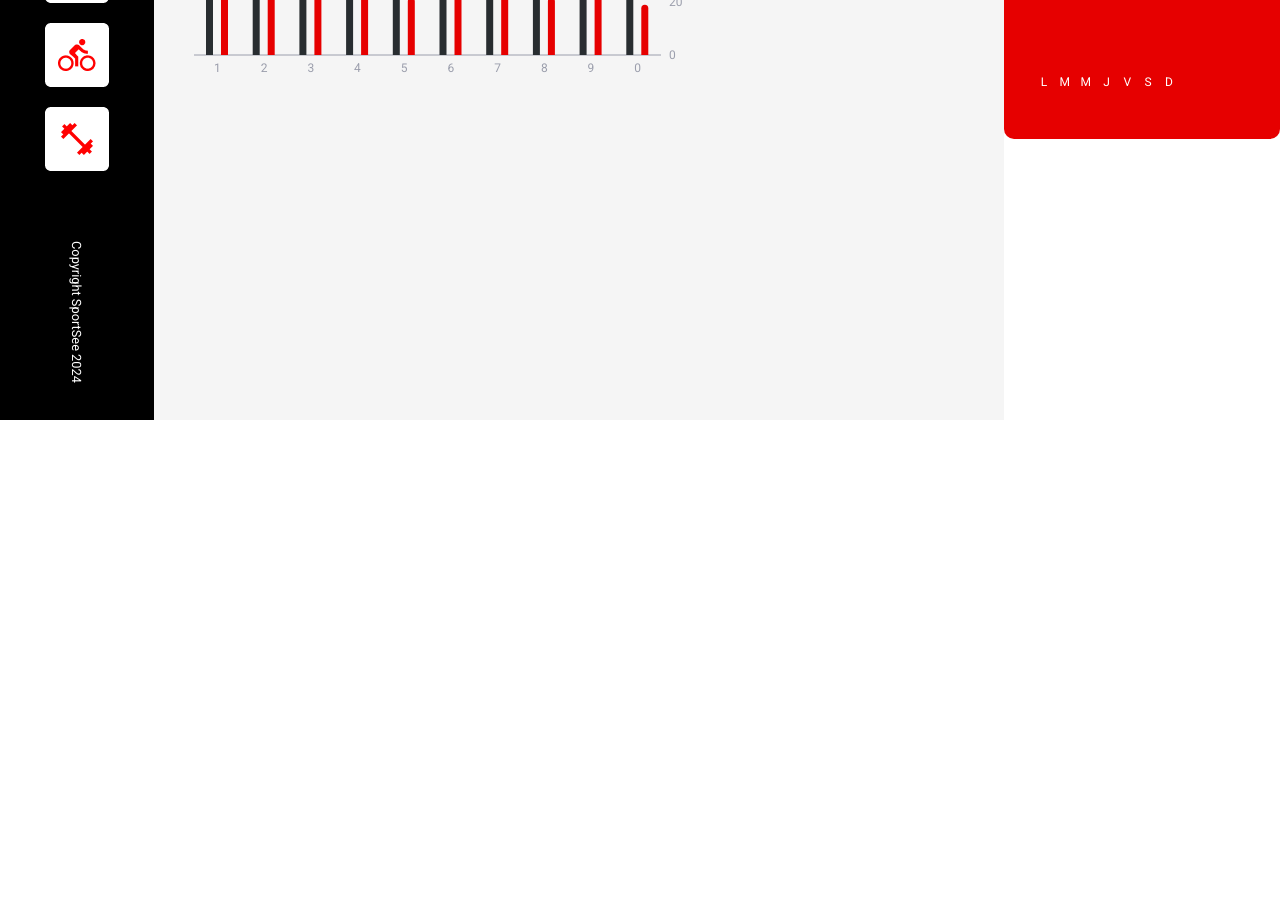
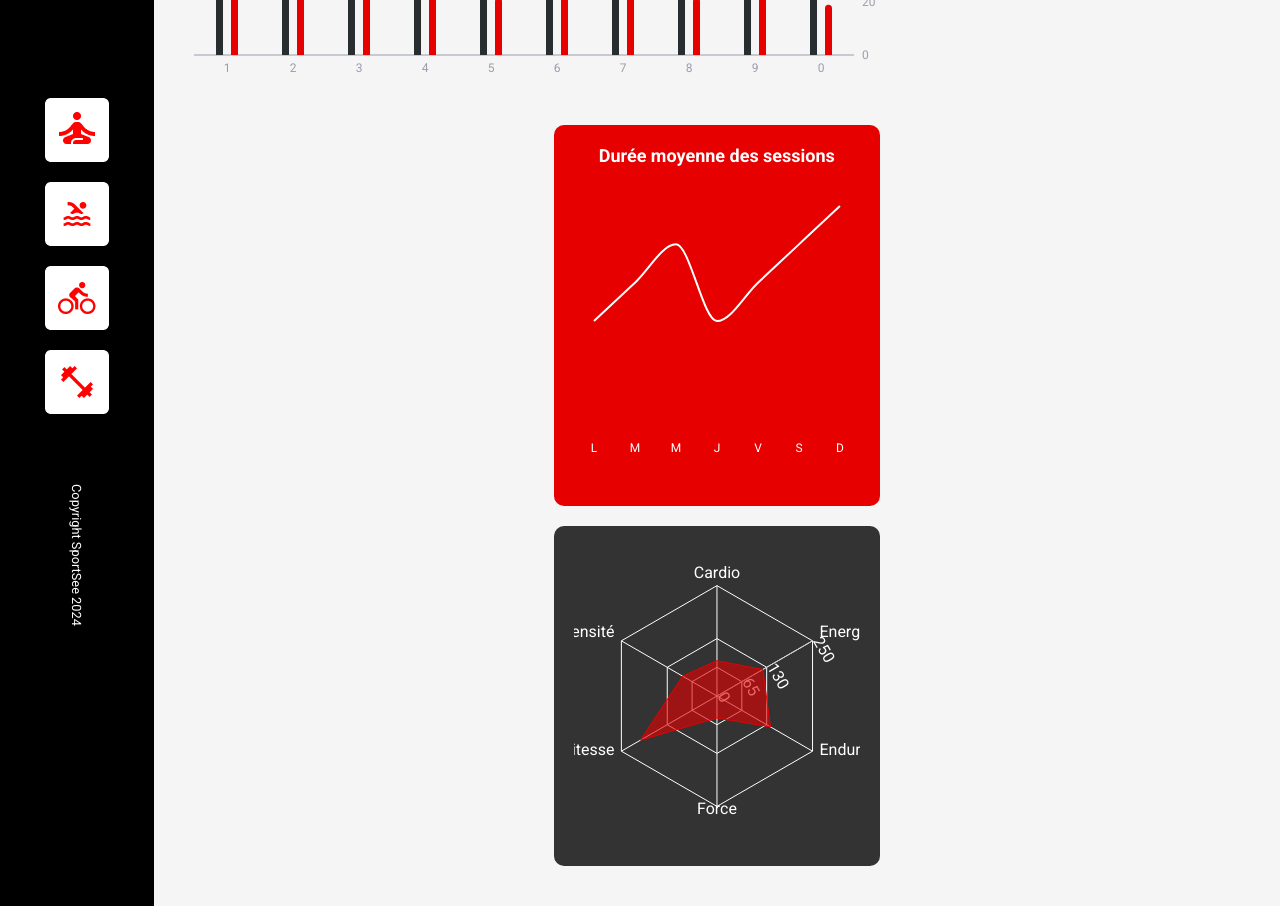
Before and after one commit to flowxt/SportSeeOC, a React (Vite) app: page / in a window 1280 px wide. Shown: the part 380-1286 px from the top of the page. Before the commit the page ends 800 px from the top, so only its background shows below. Built offline with nearby package versions, Linux system fonts and the light colour scheme.

Commit message:
radarchart

```diff
--- a/src/components/Graphics.jsx
+++ b/src/components/Graphics.jsx
@@ -1,7 +1,6 @@
 import React, { useEffect, useState } from 'react';
 import { LineChart, Line, XAxis, YAxis, Tooltip, ResponsiveContainer } from 'recharts';
 import sessionData from '../mocks/average-sessions.json';
-
 
 const Graphics = () => {
     const [data, setData] = useState([]);
@@ -10,19 +9,18 @@ const Graphics = () => {
     useEffect(() => {
         // Je convertis les jours en nom de jours
         const days = ['L', 'M', 'M', 'J', 'V', 'S', 'D'];
-const formattedData = sessionData.sessions.map ((session) => ({
+        const formattedData = sessionData.sessions.map((session) => ({
             ...session,
             day: days[session.day - 1], // Remplace les numéros de jours par les lettres correspondantes
         }));
-setData (formattedData);
-
+        setData(formattedData);
     }, []);
 
     return (
         <div className="average-session-chart">
           <h2 className="chart-title">Durée moyenne des sessions</h2>
           {data.length > 0 ? (
-            <ResponsiveContainer width="70%" height={300}>
+            <ResponsiveContainer width="100%" height={300}>
               <LineChart data={data} margin={{ top: 20, right: 20, left: 20, bottom: 20 }}>
                 {/* Axe X : Jours */}
                 <XAxis
@@ -41,7 +39,13 @@ setData (formattedData);
         borderRadius: 5,
         fontSize: 12,
     }}
-                  formatter={(value) => `${value} min`}
+    formatter={(value, name) => {
+        if (name === "sessionLength") {
+            return `${value} min`;
+        }
+        return value;
+    }}
+    labelFormatter={() => ''}
     cursor={{
         stroke: '#E60000',
         strokeWidth: 2,
--- /dev/null
+++ b/src/components/RadarChart.jsx
@@ -0,0 +1,30 @@
+import React, { useEffect, useState } from 'react';
+import { Radar, RadarChart, PolarGrid, PolarAngleAxis, PolarRadiusAxis, ResponsiveContainer } from 'recharts';
+import performanceData from '../mocks/performance.json';
+
+const RadarChartComponent = () => {
+    const [data, setData] = useState([]);
+
+    useEffect(() => {
+        const formattedData = performanceData.data.map(item => ({
+            ...item,
+            kind: performanceData.kind[item.kind]
+        }));
+        setData(formattedData);
+    }, []);
+
+    return (
+        <div className="radar-chart">
+            <ResponsiveContainer width="100%" height={300}>
+                <RadarChart cx="50%" cy="50%" outerRadius="80%" data={data}>
+                    <PolarGrid stroke="#FFFFFF" />
+                    <PolarAngleAxis dataKey="kind" tick={{ fill: '#FFFFFF' }} />
+                    <PolarRadiusAxis angle={30} domain={[0, 250]} tick={{ fill: '#FFFFFF' }} />
+                    <Radar name="Performance" dataKey="value" stroke="#E60000" fill="#E60000" fillOpacity={0.6} />
+                </RadarChart>
+            </ResponsiveContainer>
+        </div>
+    );
+};
+
+export default RadarChartComponent;
--- a/src/pages/Accueil.jsx
+++ b/src/pages/Accueil.jsx
@@ -4,6 +4,7 @@ import VerticalNavBar from '../components/VerticalNavBar';
 import UserInfo from '../components/UserInfo';
 import DailyActivity from '../components/DailyActivity';
 import Graphics from '../components/Graphics';
+import RadarChartComponent from '../components/RadarChart';
 
 const Accueil = () => {
     return (
@@ -20,10 +21,10 @@ const Accueil = () => {
                 {/* Ici, je vais pouvoir ajouter mes composants graphiques */}
                 <UserInfo />
                 <DailyActivity />
+                <Graphics />
+                <RadarChartComponent />
             </div>
-            <div className='linechart'>
-               <Graphics />
-            </div>
+
         </div>
     </div>
 );
--- a/src/styles/components/_AverageSessionDuration.scss
+++ b/src/styles/components/_AverageSessionDuration.scss
@@ -4,6 +4,7 @@
     padding: 20px;
     color: #FFFFFF;
     margin: 20px auto;
+    width: 30%; // Limite la largeur à 30%
 
     .chart-title {
       font-size: 18px;
@@ -21,4 +22,4 @@
       fill: #E60000;
       r: 8;
     }
-  }
+}
--- /dev/null
+++ b/src/styles/components/_RadarChart.scss
@@ -0,0 +1,8 @@
+.radar-chart {
+    background-color: #333333; // Fond gris foncé
+    border-radius: 10px;
+    padding: 20px;
+    color: #FFFFFF; // Texte blanc
+    margin: 20px auto;
+    width: 30%; // Limite la largeur à 30%
+}
--- a/src/styles/index.scss
+++ b/src/styles/index.scss
@@ -2,3 +2,4 @@
 @use "./components/HorizontalNavBar";
 @use "./components/VerticalNavBar";
 @use "./components/AverageSessionDuration";
+@use "./components/RadarChart";
```
Also changed, not shown: src/components/RadialBarChart.jsx (added). Lines whose indentation alone changed are shown as unchanged.
